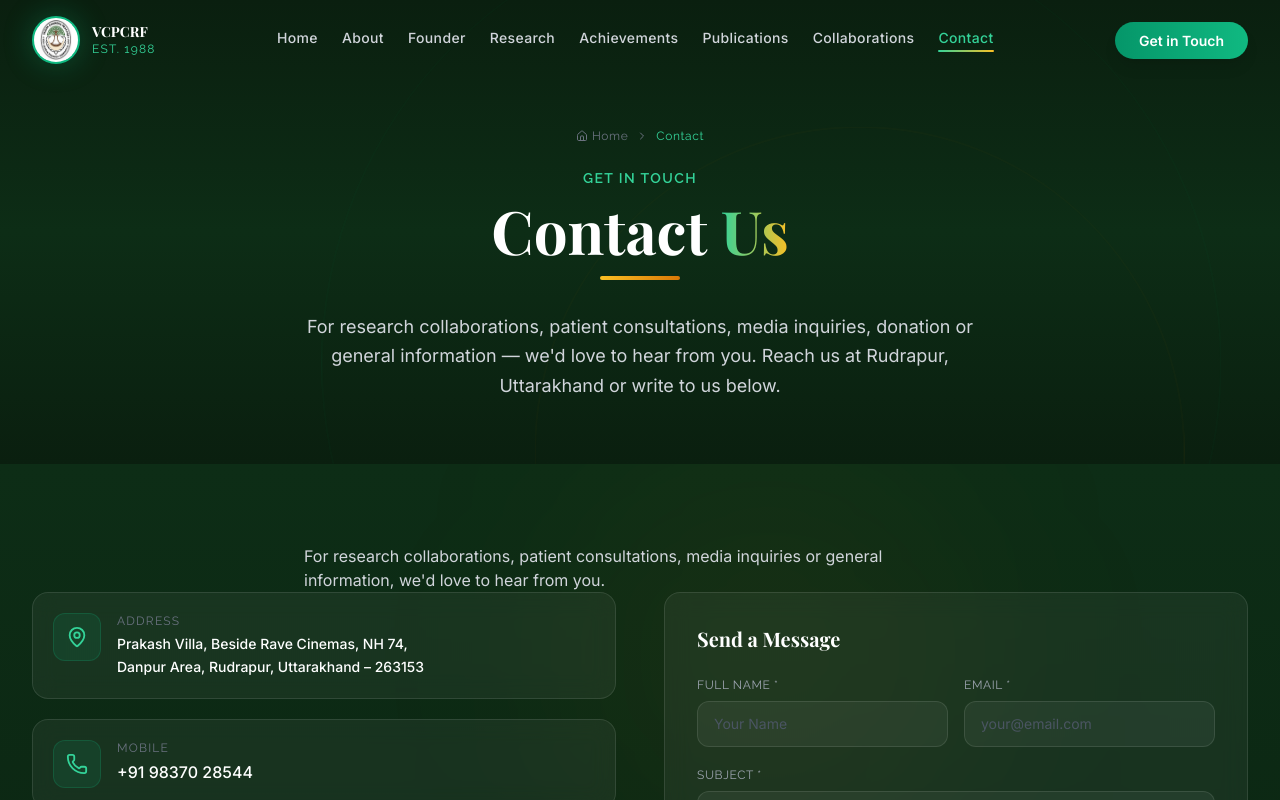
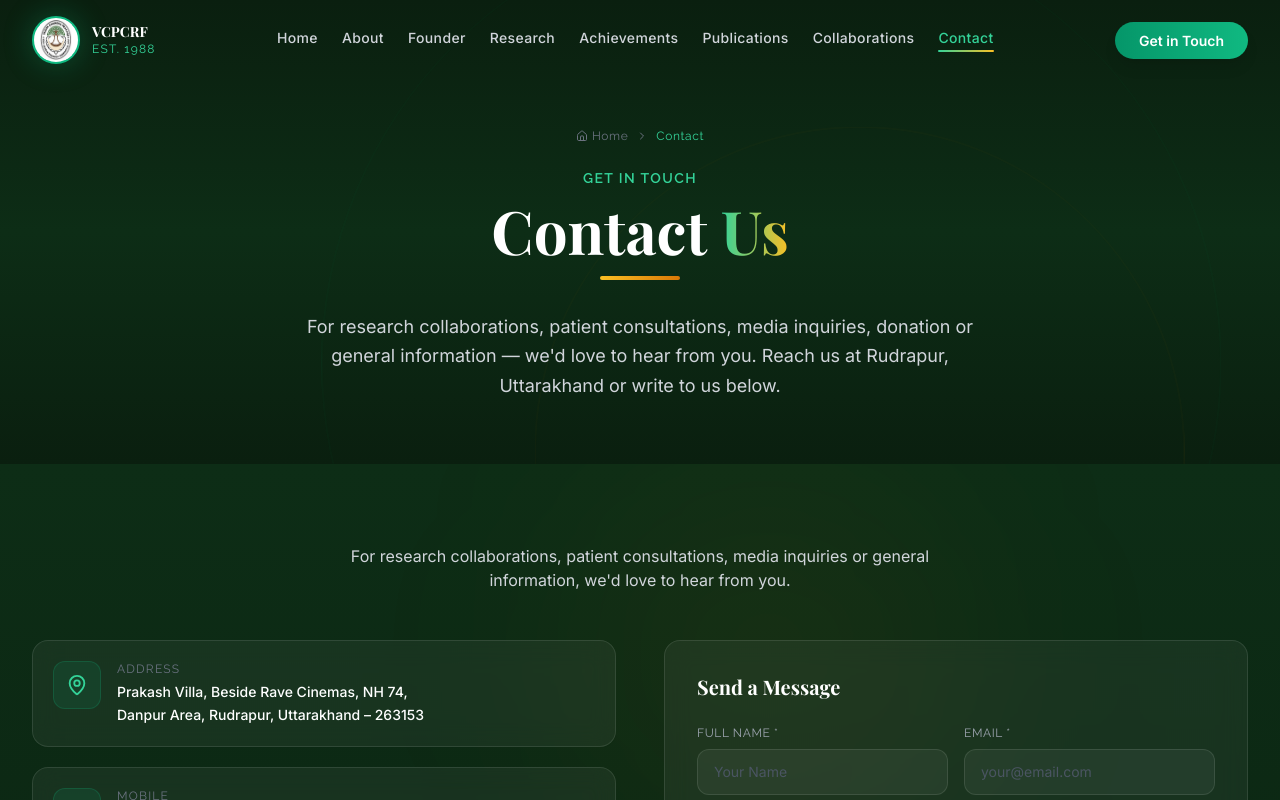
Before and after one commit to Iaak12/vcprcf, a React (Vite) app in the folder frontend/: page /contact in a window 1280 px wide. Shown: the top 800 px of the page. Built offline with nearby package versions, Linux system fonts and the light colour scheme; a web font is replaced by a local one.

Commit message:
contact issue resolved

```diff
--- a/frontend/src/components/Achievements.jsx
+++ b/frontend/src/components/Achievements.jsx
@@ -152,7 +152,7 @@ export default function Achievements({ hideBanner }) {
                 <Star size={18} className="text-gold-400" />
                 Events Organized
               </h3>
-              <div className="relative pl-6 border-l border-emerald-900">
+              <div className="relative pl-6">
                 {events.map((ev, i) => (
                   <div key={i} className="timeline-item relative mb-4 last:mb-0">
                     <span className="text-gold-400 font-bold text-xs font-display tracking-wider">{ev.year}</span>
--- a/frontend/src/components/Contact.jsx
+++ b/frontend/src/components/Contact.jsx
@@ -66,7 +66,7 @@ export default function Contact({ hideBanner }) {
             <div className="divider-gold reveal" />
           </div>
         )}
-        <p className="text-gray-300 max-w-2xl mx-auto reveal">
+        <p className="text-gray-300 max-w-2xl mx-auto text-center mb-12 reveal">
           For research collaborations, patient consultations, media inquiries or general information, we'd love to hear from you.
         </p>
 
```
